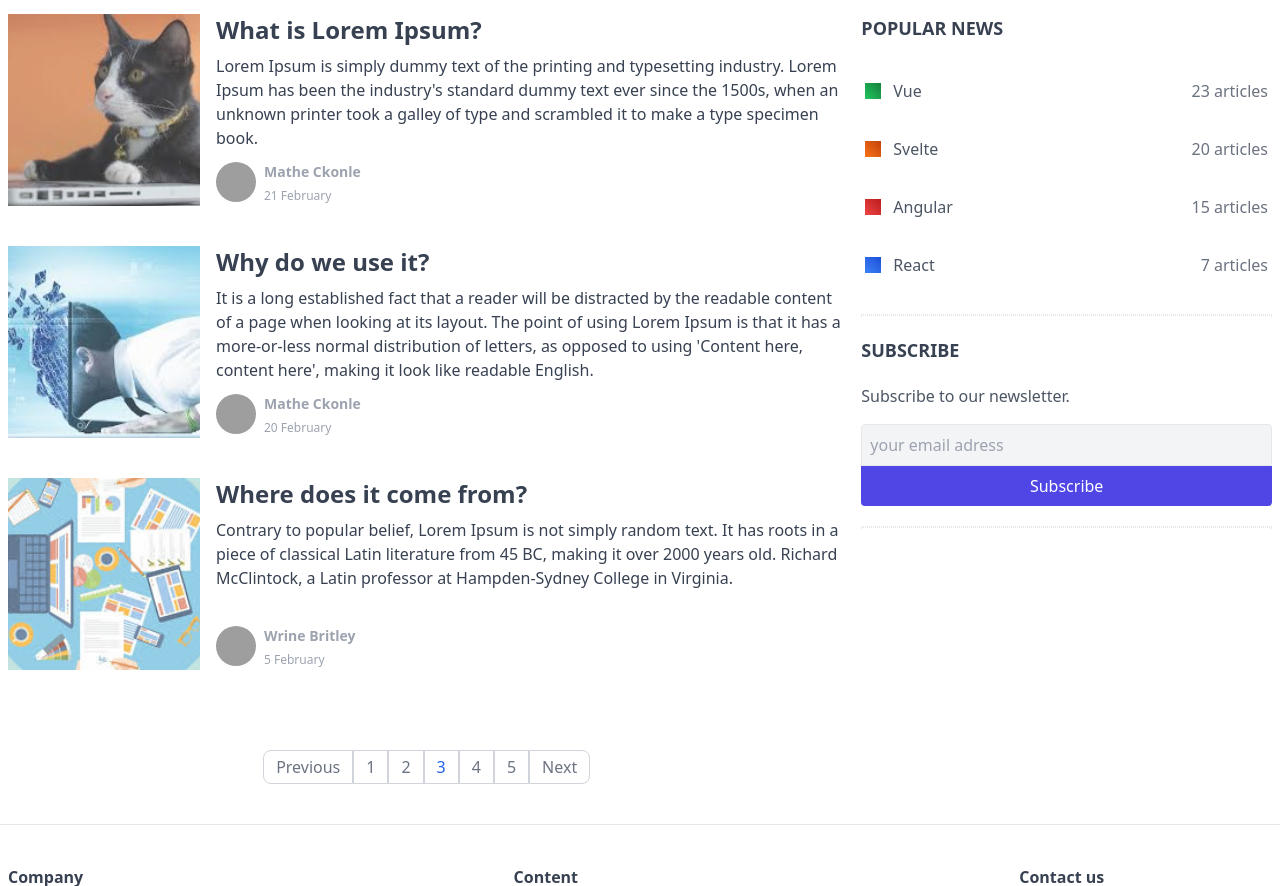
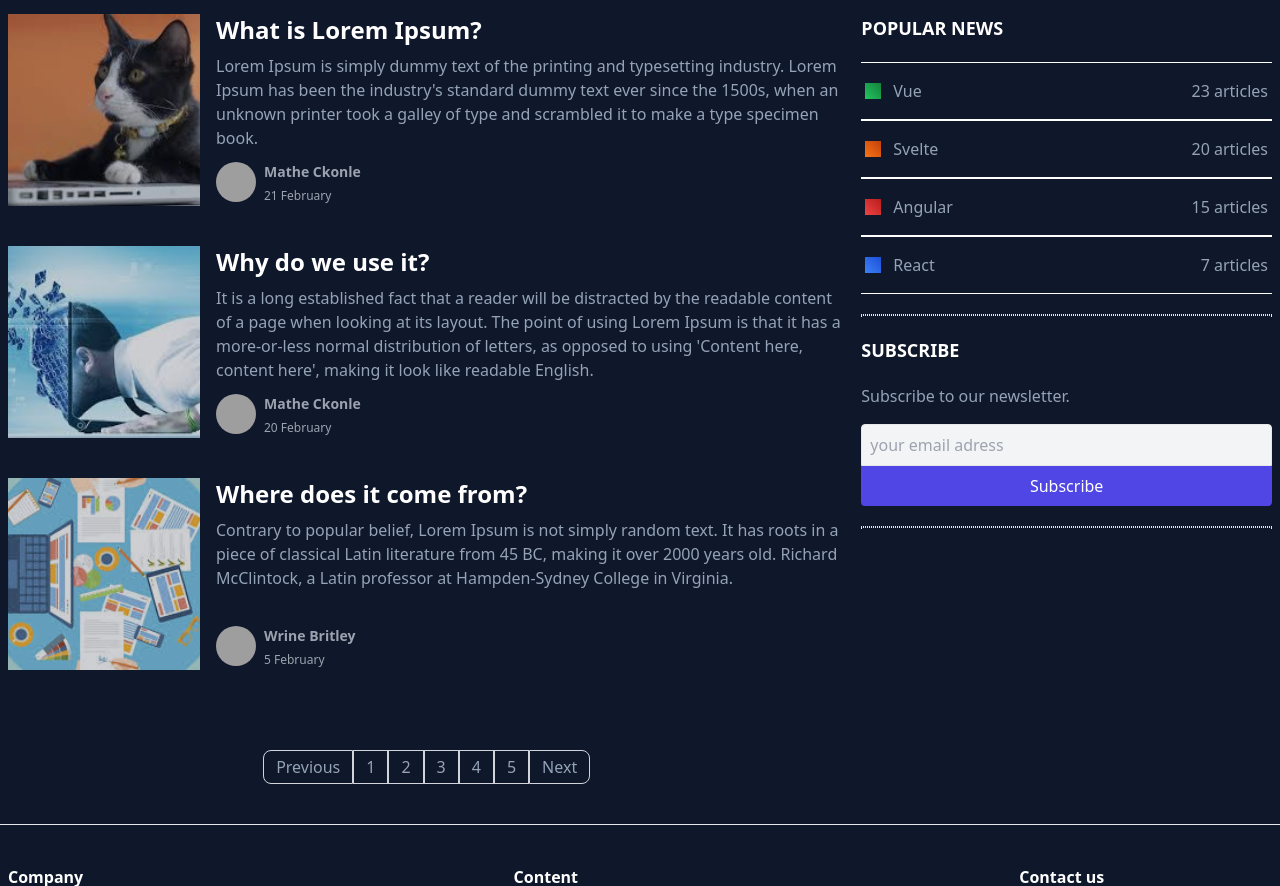
Before and after one commit to Kiverok/tailwindCSS, a website: page index.html in a window 1280 px wide. Shown: the part 498-1384 px from the top of the page. Drawn offline with Linux system fonts and the light colour scheme; grey boxes are pictures that could not be loaded.

Commit message:
dark_mode

```diff
--- a/index.html
+++ b/index.html
@@ -1,5 +1,5 @@
 <!DOCTYPE html>
-<html lang="en">
+<html lang="en" class="dark">
   <head>
     <meta charset="UTF-8" />
     <meta http-equiv="X-UA-Compatible" content="IE=edge" />
@@ -7,11 +7,11 @@
     <link rel="stylesheet" href="/public/style.css" />
     <title>TailwindCSS</title>
   </head>
-  <body>
+  <body class="bg-white dark:bg-slate-900">
     <div class="max-w-screen-xl mx-auto">
       <!--header-->
       <header class="px-2 border-b flex items-center justify-between h-14">
-        <a class="uppercase font-bold text-purple-800" href="">webDev</a>
+        <a class="dark:text-purple-500 uppercase font-bold text-purple-800" href="">webDev</a>
         <nav class="hidden md:flex items-center">
           <ul class="text-gray-500 font-semibold inline-flex items-center">
             <li><a class="header-link" href="#">Home</a></li>
@@ -43,7 +43,7 @@
       <!--breadcrumbs-->
       <div class="px-2 flex items-center">
         <div class="py-4 overflow-auto whitespace-nowrap flex items-center">
-          <a class="text-gray-600 hover:text-gray-900 transition-all duration-300" href="#">
+          <a class="dark:text-slate-400 text-gray-600 hover:text-gray-900 transition-all duration-300" href="#">
             <svg
               xmlns="http://www.w3.org/2000/svg"
               fill="none"
@@ -75,7 +75,7 @@
               />
             </svg>
           </span>
-          <a class="text-gray-600 hover:text-gray-900 transition-all duration-300" href="#">News</a>
+          <a class="dark:text-slate-400 text-gray-600 hover:text-gray-900 transition-all duration-300" href="#">News</a>
           <span class="mx-2 text-gray-300">
             <svg
               xmlns="http://www.w3.org/2000/svg"
@@ -92,7 +92,7 @@
               />
             </svg>
           </span>
-          <a class="text-gray-600 hover:text-gray-900 transition-all duration-300" href="#">Tech</a>
+          <a class="dark:text-slate-400 text-gray-600 hover:text-gray-900 transition-all duration-300" href="#">Tech</a>
         </div>
       </div>
       <!--banners-->
@@ -144,10 +144,10 @@
               <img class="w-full h-48 lg:w-48 opacity-80 object-cover lg:mr-4" src="/public/images/03.jpg" alt="img">
               <div class="flex flex-col justify-between">
                 <div>
-                  <h3 class="mb-2 text-gray-700 font-bold text-2xl">
+                  <h3 class="dark:text-white mb-2 text-gray-700 font-bold text-2xl">
                     What is Lorem Ipsum?
                   </h3>
-                  <p class="text-gray-700">
+                  <p class="text-gray-700 dark:text-slate-400">
                     Lorem Ipsum is simply dummy text of the printing and
                     typesetting industry. Lorem Ipsum has been the industry's
                     standard dummy text ever since the 1500s, when an unknown
@@ -168,10 +168,10 @@
               <img class="w-full h-48 lg:w-48 opacity-80 object-cover lg:mr-4" src="/public/images/04.jpg" alt="img">
               <div class="flex flex-col justify-between">
                 <div>
-                  <h3 class="mb-2 text-gray-700 font-bold text-2xl">
+                  <h3 class="dark:text-white mb-2 text-gray-700 font-bold text-2xl">
                     Why do we use it?
                   </h3>
-                  <p class="text-gray-700">
+                  <p class="text-gray-700 dark:text-slate-400">
                     It is a long established fact that a reader will be
                     distracted by the readable content of a page when looking at
                     its layout. The point of using Lorem Ipsum is that it has a
@@ -193,10 +193,10 @@
               <img class="w-full h-48 lg:w-48 opacity-80 object-cover lg:mr-4" src="/public/images/05.jpg" alt="img">
               <div class="flex flex-col justify-between">
                 <div>
-                  <h3 class="mb-2 text-gray-700 font-bold text-2xl">
+                  <h3 class="dark:text-white mb-2 text-gray-700 font-bold text-2xl">
                     Where does it come from?
                   </h3>
-                  <p class="text-gray-700">
+                  <p class="text-gray-700 dark:text-slate-400">
                     Contrary to popular belief, Lorem Ipsum is not simply random
                     text. It has roots in a piece of classical Latin literature
                     from 45 BC, making it over 2000 years old. Richard
@@ -238,44 +238,44 @@
         <div class="w-full lg:w-1/3 px-2 md:flex md:space-x-6 lg:block lg:space-x-0">
           <!--topics-->
           <div class="w-full md:w-1/2 lg:w-full mb-5">
-            <h5 class="font-bold text-lg uppercase text-gray-700 mb-5">
+            <h5 class="dark:text-white font-bold text-lg uppercase text-gray-700 mb-5">
               Popular news
             </h5>
             <ul>
               <li class="px-1 py-4 border-y border-white hover:border-gray-200 transition-all duration-300">
-                <a class="flex items-center text-gray-600" href="#">
+                <a class="dark:text-slate-400 flex items-center text-gray-600" href="#">
                   <span
                     class="inline-block w-4 h-4 mr-3 bg-gradient-to-tr from-green-500 to-green-700"
                   ></span>
                   Vue
-                  <span class="text-gray-500 ml-auto">23 articles</span>
+                  <span class="dark:text-slate-400 text-gray-500 ml-auto">23 articles</span>
                 </a>
               </li>
               <li class="px-1 py-4 border-y border-white hover:border-gray-200 transition-all duration-300">
-                <a class="flex items-center text-gray-600" href="#">
+                <a class="dark:text-slate-400 flex items-center text-gray-600" href="#">
                   <span
                     class="inline-block w-4 h-4 mr-3 bg-gradient-to-tr from-orange-500 to-orange-700"
                   ></span>
                   Svelte
-                  <span class="text-gray-500 ml-auto">20 articles</span>
+                  <span class="dark:text-slate-400 after:text-gray-500 ml-auto">20 articles</span>
                 </a>
               </li>
               <li class="px-1 py-4 border-y border-white hover:border-gray-200 transition-all duration-300">
-                <a class="flex items-center text-gray-600" href="#">
+                <a class="dark:text-slate-400 flex items-center text-gray-600" href="#">
                   <span
                     class="inline-block w-4 h-4 mr-3 bg-gradient-to-tr from-red-500 to-red-700"
                   ></span>
                   Angular
-                  <span class="text-gray-500 ml-auto">15 articles</span>
+                  <span class="dark:text-slate-400 text-gray-500 ml-auto">15 articles</span>
                 </a>
               </li>
               <li class="px-1 py-4 border-y border-white hover:border-gray-200 transition-all duration-300">
-                <a class="flex items-center text-gray-600" href="#">
+                <a class="dark:text-slate-400 flex items-center text-gray-600" href="#">
                   <span
                     class="inline-block w-4 h-4 mr-3 bg-gradient-to-tr from-blue-500 to-blue-700"
                   ></span>
                   React
-                  <span class="text-gray-500 ml-auto">7 articles</span>
+                  <span class="dark:text-slate-400 text-gray-500 ml-auto">7 articles</span>
                 </a>
               </li>
             </ul>
@@ -285,10 +285,10 @@
             <div class="border border-dotted md:hidden lg:block"></div>
             <!--subscribe-->
             <div class="my-5 md:my-0 lg:my-5">
-              <h5 class="font-bold text-lg uppercase text-gray-700 mb-5">
+              <h5 class="dark:text-white font-bold text-lg uppercase text-gray-700 mb-5">
                 Subscribe
               </h5>
-              <p class="text-gray-600 mb-4">Subscribe to our newsletter.</p>
+              <p class="dark:text-slate-400 text-gray-600 mb-4">Subscribe to our newsletter.</p>
               <input
                 placeholder="your email adress"
                 type="email"
@@ -309,14 +309,14 @@
       <footer class="border-t mt-10 py-10 px-2">
         <div class="md:flex">
           <div class="w-full mb-5 md:w-2/5">
-            <h6 class="font-semibold text-gray-700 mb-3">Company</h6>
+            <h6 class="dark:text-white font-semibold text-gray-700 mb-3">Company</h6>
             <ul class="text-gray-500 font-semibold">
               <li><a class="footer-link" href="#">Team</a></li>
               <li><a class="footer-link" href="#">About Us</a></li>
             </ul>
           </div>
           <div class="w-full mb-5 md:w-2/5">
-            <h6 class="font-semibold text-gray-700 mb-3">Content</h6>
+            <h6 class="dark:text-white font-semibold text-gray-700 mb-3">Content</h6>
             <ul class="text-gray-500 font-semibold">
               <li><a class="footer-link" href="#">Block</a></li>
               <li><a class="footer-link" href="#">Policy</a></li>
@@ -324,7 +324,7 @@
             </ul>
           </div>
           <div class="w-full md:w-1/5">
-            <h6 class="font-semibold text-gray-700 mb-3">Contact us</h6>
+            <h6 class="dark:text-white font-semibold text-gray-700 mb-3">Contact us</h6>
             <ul class="flex">
               <li>
                 <a class="footer-link" href="#">
--- a/src/main.css
+++ b/src/main.css
@@ -3,16 +3,16 @@
 @tailwind utilities;
 
 .header-link {
-    @apply transition-all duration-300 text-gray-500 font-semibold inline-block py-3 px-2 border-b-2 border-transparent hover:text-purple-800 hover:border-purple-800;
+    @apply dark:text-slate-200 dark:hover:text-purple-500 dark:hover:border-purple-500 transition-all duration-300 text-gray-500 font-semibold inline-block py-3 px-2 border-b-2 border-transparent hover:text-purple-800 hover:border-purple-800;
 }
 .header-btn {
-    @apply transition-all duration-300 ml-2 py-1 px-3 border-2 rounded-full border-indigo-600 text-indigo-600 hover:text-white hover:bg-indigo-800 focus:outline-none focus:ring focus:ring-violet-300;
+    @apply dark:border-indigo-500 dark:text-indigo-500 dark:hover:bg-indigo-500 dark:hover:text-white transition-all duration-300 ml-2 py-1 px-3 border-2 rounded-full border-indigo-600 text-indigo-600 hover:text-white hover:bg-indigo-800 focus:outline-none focus:ring focus:ring-violet-300;
 }
 @layer components {
     .pagination-item {
-        @apply transition-all duration-300 inline-block py-1 px-3 border border-gray-300 text-gray-500 hover:bg-gray-100 hover:text-gray-700;
+        @apply dark:text-slate-400 transition-all duration-300 inline-block py-1 px-3 border border-gray-300 text-gray-500 hover:bg-gray-100 hover:text-gray-700;
     }
 }
 .footer-link {
-    @apply transition-all duration-300 inline-block py-3 px-2 hover:underline decoration-gray-700 underline-offset-2;
+    @apply dark:text-slate-400 transition-all duration-300 inline-block py-3 px-2 hover:underline decoration-gray-700 underline-offset-2;
 }
--- a/tailwind.config.js
+++ b/tailwind.config.js
@@ -1,6 +1,7 @@
 /** @type {import('tailwindcss').Config} */
 module.exports = {
   content: ["./index.html"],
+  darkMode: 'class',
   theme: {
     extend: {},
   },
```
Also changed, not shown: public/style.css.
